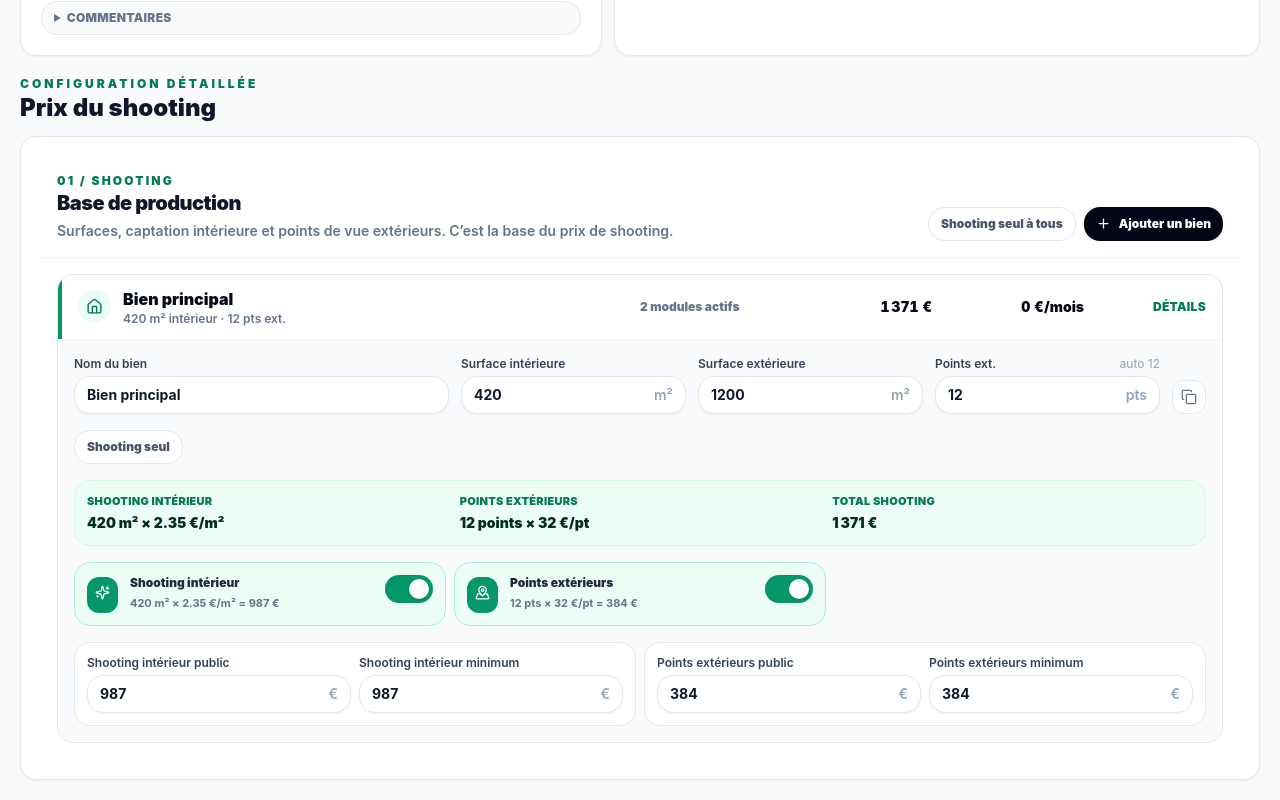
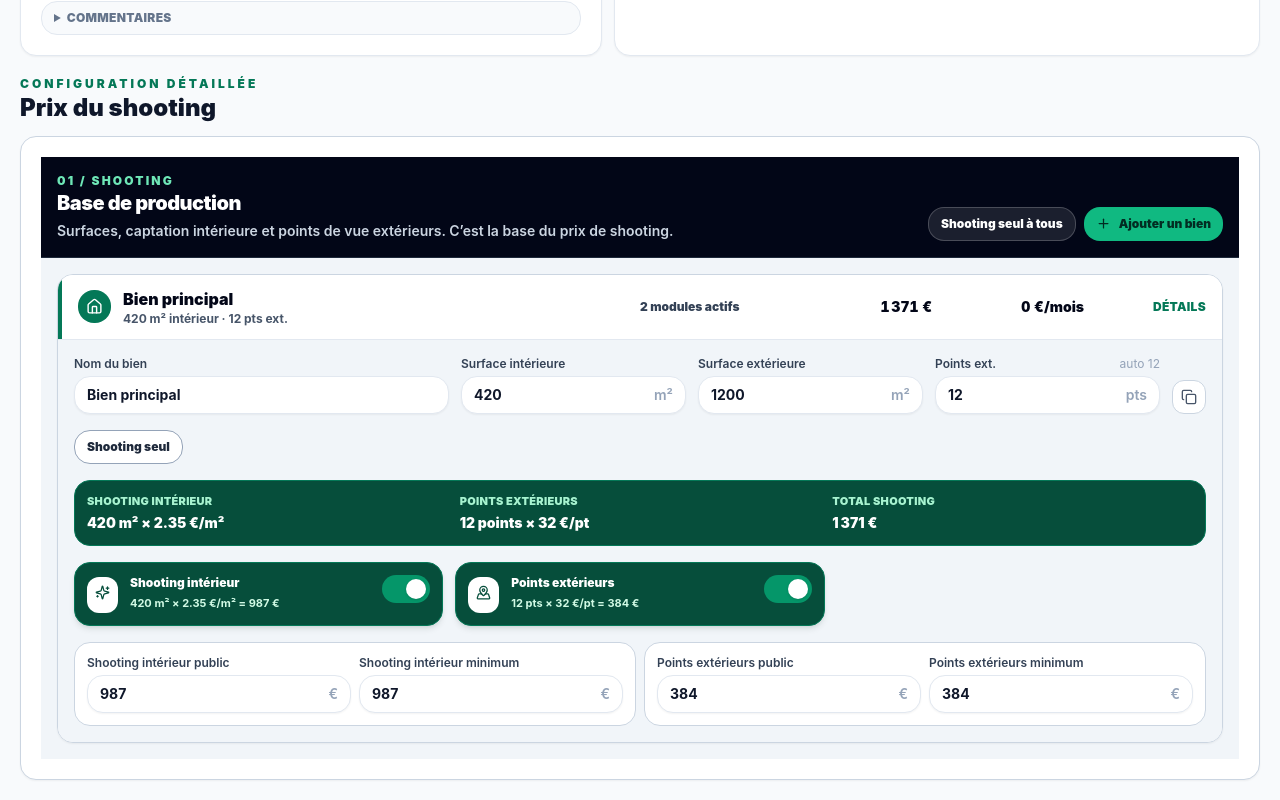
Before and after one commit to antoinetlcx/Prodecta-, a React (Vite) app: page / in a window 1280 px wide. Shown: the part 1133-1933 px from the top of the page. Built offline with nearby package versions, Linux system fonts and the light colour scheme.

Commit message:
Improve app options UI contrast

```diff
--- a/src/components/PropertiesManager.jsx
+++ b/src/components/PropertiesManager.jsx
@@ -12,7 +12,7 @@ const MODE_COPY = {
   app: {
     eyebrow: "02 / app web",
     title: "Application web / overlay",
-    description: "App web immersive seule ou ajoutée au-dessus d’une visite Matterport existante.",
+    description: "Base app web à 600 €, puis options à cocher pour aller jusqu’au site immersif complet à 2 130 €.",
   },
   subscription: {
     eyebrow: "03 / abonnement",
@@ -32,12 +32,13 @@ const MODE_MODULES = {
     ["exterior-capture", "Points extérieurs"],
   ],
   app: [
-    ["web-app-immersive", "App web / overlay"],
-    ["quote-contact-module", "Formulaire / devis"],
-    ["conversion-popup", "Pop-up conversion"],
-    ["site-integration", "Intégration site"],
-    ["booking-module", "Réservation"],
+    ["web-app-immersive", "App web de base"],
+    ["booking-module", "Vrai système de réservation"],
+    ["seo-geo", "Référencement SEO / GEO"],
+    ["custom-url", "URL personnalisée"],
     ["automation", "Automatisation"],
+    ["conversion-popup", "Pop-up"],
+    ["custom-map", "Carte personnalisée"],
   ],
   subscription: [
     ["hosting-maintenance", "Hébergement"],
@@ -93,7 +94,7 @@ function moduleDetail(moduleId, propertyQuote, selected, source) {
     const parts = [];
     if (setup > 0) parts.push(eur(setup));
     if (monthly > 0) parts.push(eur(monthly, " €/mois"));
-    return parts.length ? `Tarif si ajouté : ${parts.join(" · ")}` : "Non inclus";
+    return parts.length ? `Option : ${parts.join(" · ")}` : "Non inclus";
   }
 
   const setup = source?.setupPublic || 0;
@@ -108,7 +109,7 @@ function moduleDetail(moduleId, propertyQuote, selected, source) {
   }
 
   if (moduleId === "web-app-immersive") {
-    return `Forfait app web : ${eur(setup)}`;
+    return `Socle obligatoire : ${eur(setup)}`;
   }
 
   if (monthly > 0 && setup > 0) return `${eur(setup)} · ${eur(monthly, " €/mois")}`;
@@ -122,17 +123,23 @@ function ModuleToggle({ label, moduleId, property, propertyQuote, onToggle }) {
   const catalog = findCatalog(propertyQuote, moduleId);
   const source = selected ? line : catalog;
   const Icon = source?.icon || Home;
+  const cardClass = selected
+    ? "border-emerald-700 bg-emerald-900 text-white shadow-md shadow-emerald-950/10"
+    : "border-slate-300 bg-slate-100 text-slate-900 hover:border-slate-400 hover:bg-white";
+  const iconClass = selected ? "bg-white text-emerald-900" : "bg-white text-slate-600";
+  const titleClass = selected ? "text-white" : "text-slate-900";
+  const detailClass = selected ? "text-emerald-100" : "text-slate-600";
 
   return (
-    <div className={`rounded-2xl border p-3 ${selected ? "border-emerald-200 bg-emerald-50" : "border-slate-200 bg-white"}`}>
+    <div className={`rounded-2xl border p-3 transition ${cardClass}`}>
       <div className="flex items-start justify-between gap-3">
         <div className="flex min-w-0 gap-3">
-          <span className={`mt-0.5 rounded-xl p-2 ${selected ? "bg-emerald-600 text-white" : "bg-slate-100 text-slate-500"}`}>
+          <span className={`mt-0.5 rounded-xl p-2 ${iconClass}`}>
             <Icon size={15} />
           </span>
           <div className="min-w-0">
-            <p className="truncate text-xs font-black text-slate-800">{label}</p>
-            <p className="mt-1 text-[11px] font-bold leading-relaxed text-slate-500">
+            <p className={`truncate text-xs font-black ${titleClass}`}>{label}</p>
+            <p className={`mt-1 text-[11px] font-bold leading-relaxed ${detailClass}`}>
               {moduleDetail(moduleId, propertyQuote, selected, source)}
             </p>
           </div>
@@ -150,7 +157,7 @@ function PriceOverrideField({ label, moduleId, property, propertyQuote, isClient
   const custom = property.customModulePrices?.[moduleId] || {};
 
   return (
-    <div className="grid gap-2 rounded-2xl border border-slate-200 bg-white p-3 md:grid-cols-2">
+    <div className="grid gap-2 rounded-2xl border border-slate-300 bg-white p-3 md:grid-cols-2">
       <NumberField
         dense
         label={`${label} public`}
@@ -167,6 +174,32 @@ function PriceOverrideField({ label, moduleId, property, propertyQuote, isClient
         value={custom.setupMinimum ?? line.unitSetupMinimum}
         onChange={(value) => onCustomPriceChange(property.id, moduleId, "setupMinimum", value)}
       />
+    </div>
+  );
+}
+
+function AppPricingGuide({ propertyQuote, visibleSetup }) {
+  const baseLine = findLine(propertyQuote, "web-app-immersive") || findCatalog(propertyQuote, "web-app-immersive");
+  const basePrice = baseLine?.setupPublic || 600;
+  const optionTotal = Math.max(0, visibleSetup - basePrice);
+
+  return (
+    <div className="grid gap-3 md:grid-cols-3">
+      <div className="rounded-2xl border border-slate-800 bg-slate-950 p-4 text-white shadow-sm">
+        <p className="text-[11px] font-black uppercase tracking-wide text-emerald-300">Base obligatoire</p>
+        <p className="mt-1 text-2xl font-black tabular-nums">{eur(basePrice)}</p>
+        <p className="mt-1 text-xs font-bold text-slate-300">Avis Google, sections, points d’intérêt, menu, interface.</p>
+      </div>
+      <div className="rounded-2xl border border-amber-300 bg-amber-50 p-4 text-amber-950 shadow-sm">
+        <p className="text-[11px] font-black uppercase tracking-wide text-amber-700">Options cochées</p>
+        <p className="mt-1 text-2xl font-black tabular-nums">{eur(optionTotal)}</p>
+        <p className="mt-1 text-xs font-bold text-amber-800">Chaque option peut être activée ou retirée.</p>
+      </div>
+      <div className="rounded-2xl border border-emerald-700 bg-emerald-800 p-4 text-white shadow-sm">
+        <p className="text-[11px] font-black uppercase tracking-wide text-emerald-100">Site immersif complet</p>
+        <p className="mt-1 text-2xl font-black tabular-nums">2 130 €</p>
+        <p className="mt-1 text-xs font-bold text-emerald-100">Base 600 € + toutes options 1 530 €.</p>
+      </div>
     </div>
   );
 }
@@ -194,13 +227,13 @@ export function PropertiesManager({
   const showSurfaceFields = mode === "shooting" || mode === "all";
 
   return (
-    <Card className="overflow-hidden rounded-2xl p-0 shadow-sm">
-      <div className="border-b border-slate-100 bg-white p-4">
+    <Card className="overflow-hidden rounded-2xl border-slate-300 bg-white p-0 shadow-sm">
+      <div className="border-b border-slate-800 bg-slate-950 p-4 text-white">
         <div className="flex flex-col justify-between gap-3 lg:flex-row lg:items-end">
           <div>
-            <p className="text-xs font-black uppercase tracking-[0.18em] text-emerald-700">{copy.eyebrow}</p>
+            <p className="text-xs font-black uppercase tracking-[0.18em] text-emerald-300">{copy.eyebrow}</p>
             <h2 className="text-xl font-black tracking-tight">{copy.title}</h2>
-            <p className="mt-1 max-w-3xl text-sm font-semibold text-slate-500">{copy.description}</p>
+            <p className="mt-1 max-w-3xl text-sm font-semibold text-slate-300">{copy.description}</p>
           </div>
           <div className="flex flex-wrap gap-2">
             {!isClientMode &&
@@ -209,7 +242,7 @@ export function PropertiesManager({
                   key={preset.name}
                   type="button"
                   onClick={() => onApplyPresetToAll(preset.moduleIds, preset.scope)}
-                  className="rounded-2xl border border-slate-200 bg-white px-3 py-2 text-xs font-black text-slate-600 transition hover:border-emerald-200 hover:bg-emerald-50 hover:text-emerald-700"
+                  className="rounded-2xl border border-white/20 bg-white/10 px-3 py-2 text-xs font-black text-white transition hover:border-emerald-300 hover:bg-emerald-500/20"
                   title={preset.description}
                 >
                   {preset.name} à tous
@@ -218,7 +251,7 @@ export function PropertiesManager({
             <button
               type="button"
               onClick={onAddProperty}
-              className="inline-flex items-center gap-2 rounded-2xl bg-slate-950 px-3 py-2 text-xs font-black text-white transition hover:bg-slate-800"
+              className="inline-flex items-center gap-2 rounded-2xl bg-emerald-500 px-3 py-2 text-xs font-black text-emerald-950 transition hover:bg-emerald-400"
             >
               <Plus size={15} /> Ajouter un bien
             </button>
@@ -226,7 +259,7 @@ export function PropertiesManager({
         </div>
       </div>
 
-      <div className="space-y-3 p-4">
+      <div className="space-y-4 bg-slate-100 p-4">
         {propertyQuotes.map((propertyQuote, index) => {
           const property = properties.find((item) => item.id === propertyQuote.property.id) || propertyQuote.property;
           const visibleSetup = sumVisible(propertyQuote, mode, "setupPublic");
@@ -235,30 +268,30 @@ export function PropertiesManager({
           const displayPoints = property.manualPoints ? property.pointsExterior : propertyQuote.estimatedPoints;
 
           return (
-            <details key={property.id} className="overflow-hidden rounded-2xl border border-slate-200 bg-white" open={index === 0}>
-              <summary className="cursor-pointer list-none border-l-4 border-emerald-600 px-4 py-3">
+            <details key={property.id} className="overflow-hidden rounded-2xl border border-slate-300 bg-white shadow-sm" open={index === 0}>
+              <summary className="cursor-pointer list-none border-l-4 border-emerald-700 bg-white px-4 py-3">
                 <div className="grid gap-3 lg:grid-cols-[minmax(220px,1fr)_140px_140px_140px_110px] lg:items-center">
                   <div className="flex items-center gap-3">
-                    <span className="rounded-2xl bg-emerald-50 p-2 text-emerald-700">
+                    <span className="rounded-2xl bg-emerald-700 p-2 text-white">
                       <Home size={17} />
                     </span>
                     <div className="min-w-0">
                       <p className="truncate font-black text-slate-950">{property.name}</p>
-                      <p className="text-xs font-semibold text-slate-500">
+                      <p className="text-xs font-bold text-slate-600">
                         {mode === "subscription"
                           ? getSubscriptionName(property.selectedModuleIds)
                           : `${propertyQuote.intSurface} m² intérieur · ${propertyQuote.points} pts ext.`}
                       </p>
                     </div>
                   </div>
-                  <p className="text-xs font-black text-slate-500">{activeCount} modules actifs</p>
+                  <p className="text-xs font-black text-slate-700">{activeCount} modules actifs</p>
                   <p className="text-right text-sm font-black tabular-nums text-slate-950">{eur(visibleSetup)}</p>
                   <p className="text-right text-sm font-black tabular-nums text-slate-950">{eur(visibleMonthly, " €/mois")}</p>
                   <p className="text-right text-xs font-black uppercase tracking-wide text-emerald-700">Détails</p>
                 </div>
               </summary>
 
-              <div className="space-y-4 border-t border-slate-100 bg-slate-50 p-4">
+              <div className="space-y-4 border-t border-slate-200 bg-slate-100 p-4">
                 <div className={`grid gap-3 ${showSurfaceFields ? "lg:grid-cols-[minmax(220px,1fr)_repeat(3,minmax(120px,0.6fr))_auto]" : "lg:grid-cols-[minmax(220px,1fr)_auto]"} lg:items-end`}>
                   <TextField
                     dense
@@ -301,7 +334,7 @@ export function PropertiesManager({
                                 pointsExterior: propertyQuote.estimatedPoints,
                               })
                             }
-                            className="w-full rounded-xl border border-emerald-200 bg-white px-2 py-1 text-[11px] font-black text-emerald-700 transition hover:bg-emerald-50"
+                            className="w-full rounded-xl border border-emerald-700 bg-white px-2 py-1 text-[11px] font-black text-emerald-800 transition hover:bg-emerald-50"
                           >
                             Repasser en auto
                           </button>
@@ -313,7 +346,7 @@ export function PropertiesManager({
                     <button
                       type="button"
                       onClick={() => onDuplicateProperty(property.id)}
-                      className="rounded-xl border border-slate-200 bg-white p-2 text-slate-500 transition hover:border-emerald-200 hover:bg-emerald-50 hover:text-emerald-700"
+                      className="rounded-xl border border-slate-300 bg-white p-2 text-slate-600 transition hover:border-emerald-700 hover:bg-emerald-50 hover:text-emerald-800"
                       aria-label={`Dupliquer ${property.name}`}
                     >
                       <Copy size={16} />
@@ -322,7 +355,7 @@ export function PropertiesManager({
                       <button
                         type="button"
                         onClick={() => onDeleteProperty(property.id)}
-                        className="rounded-xl border border-slate-200 bg-white p-2 text-slate-500 transition hover:border-red-200 hover:bg-red-50 hover:text-red-600"
+                        className="rounded-xl border border-slate-300 bg-white p-2 text-slate-600 transition hover:border-red-300 hover:bg-red-50 hover:text-red-600"
                         aria-label={`Supprimer ${property.name}`}
                       >
                         <Trash2 size={16} />
@@ -337,7 +370,7 @@ export function PropertiesManager({
                       key={preset.name}
                       type="button"
                       onClick={() => onApplyPropertyPreset(property.id, preset.moduleIds, preset.scope)}
-                      className="rounded-2xl border border-slate-200 bg-white px-3 py-2 text-xs font-black text-slate-600 transition hover:border-emerald-200 hover:bg-emerald-50 hover:text-emerald-700"
+                      className="rounded-2xl border border-slate-400 bg-white px-3 py-2 text-xs font-black text-slate-800 transition hover:border-emerald-700 hover:bg-emerald-50 hover:text-emerald-800"
                       title={preset.description}
                     >
                       {preset.name}
@@ -345,47 +378,49 @@ export function PropertiesManager({
                   ))}
                 </div>
 
+                {mode === "app" && <AppPricingGuide propertyQuote={propertyQuote} visibleSetup={visibleSetup} />}
+
                 {mode === "shooting" && (
-                  <div className="grid gap-3 rounded-2xl border border-emerald-100 bg-emerald-50 p-3 md:grid-cols-3">
+                  <div className="grid gap-3 rounded-2xl border border-emerald-700 bg-emerald-900 p-3 text-white md:grid-cols-3">
                     <div>
-                      <p className="text-[11px] font-black uppercase tracking-wide text-emerald-700">Shooting intérieur</p>
-                      <p className="mt-1 text-sm font-black text-emerald-950">
+                      <p className="text-[11px] font-black uppercase tracking-wide text-emerald-200">Shooting intérieur</p>
+                      <p className="mt-1 text-sm font-black">
                         {propertyQuote.intSurface} m² × {propertyQuote.publicTier.coeff} €/m²
                       </p>
                     </div>
                     <div>
-                      <p className="text-[11px] font-black uppercase tracking-wide text-emerald-700">Points extérieurs</p>
-                      <p className="mt-1 text-sm font-black text-emerald-950">
+                      <p className="text-[11px] font-black uppercase tracking-wide text-emerald-200">Points extérieurs</p>
+                      <p className="mt-1 text-sm font-black">
                         {propertyQuote.points} points × {eur(propertyQuote.unitPoint, " €/pt")}
                       </p>
                     </div>
                     <div>
-                      <p className="text-[11px] font-black uppercase tracking-wide text-emerald-700">Total shooting</p>
-                      <p className="mt-1 text-sm font-black text-emerald-950">{eur(visibleSetup)}</p>
+                      <p className="text-[11px] font-black uppercase tracking-wide text-emerald-200">Total shooting</p>
+                      <p className="mt-1 text-sm font-black">{eur(visibleSetup)}</p>
                     </div>
                   </div>
                 )}
 
                 {mode === "subscription" && (
-                  <div className="grid gap-3 rounded-2xl border border-slate-200 bg-white p-3 md:grid-cols-3">
+                  <div className="grid gap-3 rounded-2xl border border-slate-300 bg-white p-3 md:grid-cols-3">
                     <div>
-                      <p className="text-[11px] font-black uppercase tracking-wide text-slate-400">Plan actif</p>
+                      <p className="text-[11px] font-black uppercase tracking-wide text-slate-500">Plan actif</p>
                       <p className="mt-1 text-sm font-black text-slate-950">{getSubscriptionName(property.selectedModuleIds)}</p>
                     </div>
                     <div>
-                      <p className="text-[11px] font-black uppercase tracking-wide text-slate-400">Matterport</p>
+                      <p className="text-[11px] font-black uppercase tracking-wide text-slate-500">Matterport</p>
                       <p className="mt-1 text-sm font-black text-slate-950">
                         {property.selectedModuleIds.includes("matterport-space") ? "Hébergé Prodecta" : "Non inclus / client externe"}
                       </p>
                     </div>
                     <div>
-                      <p className="text-[11px] font-black uppercase tracking-wide text-slate-400">Mensuel du bien</p>
+                      <p className="text-[11px] font-black uppercase tracking-wide text-slate-500">Mensuel du bien</p>
                       <p className="mt-1 text-sm font-black text-slate-950">{eur(visibleMonthly, " €/mois")}</p>
                     </div>
                   </div>
                 )}
 
-                <div className={`grid gap-2 ${mode === "subscription" ? "md:grid-cols-2 xl:grid-cols-4" : "md:grid-cols-2 xl:grid-cols-3"}`}>
+                <div className={`grid gap-3 ${mode === "subscription" ? "md:grid-cols-2 xl:grid-cols-4" : "md:grid-cols-2 xl:grid-cols-3"}`}>
                   {moduleRows.map(([moduleId, label]) => (
                     <ModuleToggle
                       key={moduleId}
```
